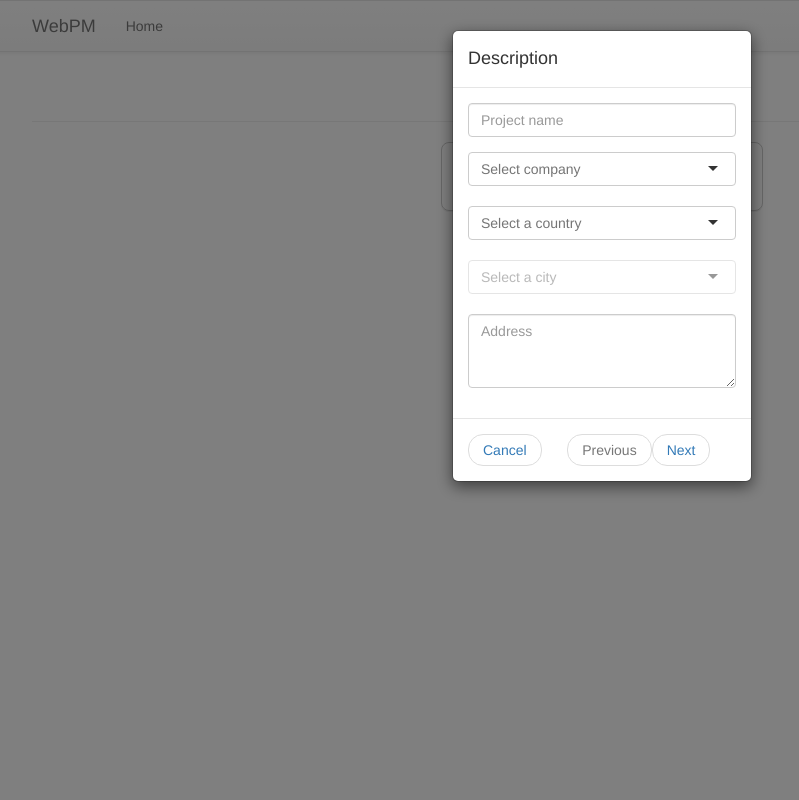
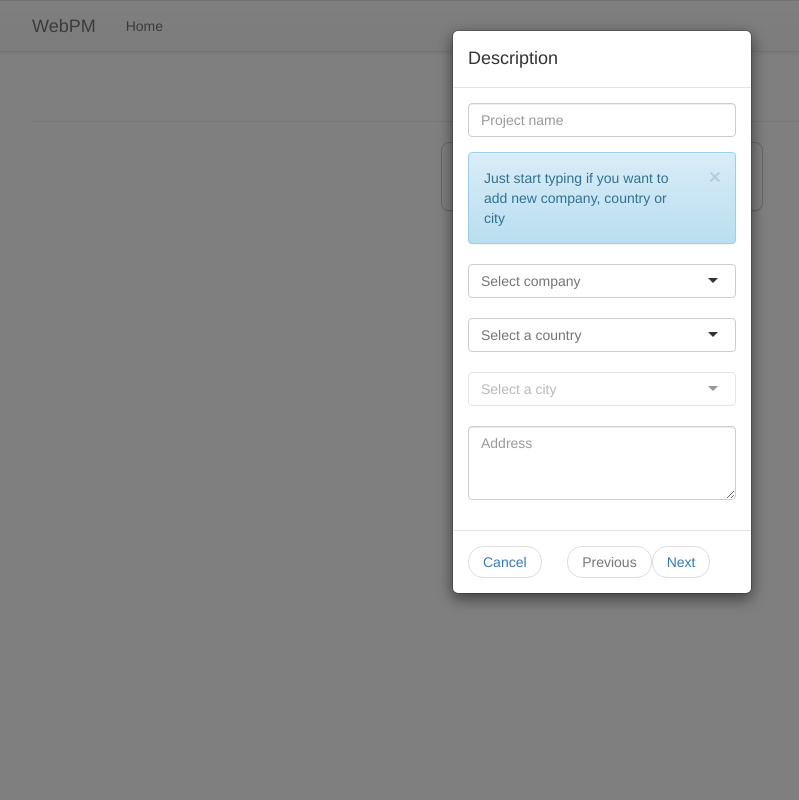
Before and after one commit to Struik/SolvoPM, a Django app: page / in a window 1280 px wide, after a click on "Add". Shown: the whole page, without its empty margins (38-837 px from the left). Run offline with Django 3.2, Linux system fonts and the light colour scheme; data that the repository does not hold is empty; some libraries are stand-ins or nearby versions.

Commit message:
Payment actions and info form

```diff
--- a/WebPM/static/js/main.js
+++ b/WebPM/static/js/main.js
@@ -111,12 +111,21 @@ $(document).ready(function(){
 
     //This variables are needed to have possibility to programmatically clear and update selectized fields.
     //One variable for each select
-    var $selectCity = $('#selectCity').selectize();
     var $selectStage = $('#selectStage').selectize();
     var $selectPayment = $('#selectPayment').selectize();
+    var $selectCity = $('#selectCity').selectize({
+        create: function (input, callback){
+            //Passing extra argument for cities since it has foreign key to countries reference
+            newRefValue(input, callback, this, {'country_id': $('#selectCountry').val()});
+        },
+    });
+
+    selectCity = $selectCity[0].selectize;
+    selectCity.disable();
 
     //Separate selectize initialisation on country select node
-    //Populating cities select with values on country change
+    //Populating cities select field with values on country change
+    //Variable cities is defined in html template
     $('#selectCountry').selectize({
         onChange: function(value) {
             console.log('Country changed');
@@ -124,8 +133,10 @@ $(document).ready(function(){
             var country = $('#selectCountry').text()
             selectCity.disable();
             selectCity.clearOptions();
-            for (var i = 0; i < cities[country].length; i++) {
-                selectCity.addOption({value: cities[country][i]['id'], text: cities[country][i]['name']})
+            if (cities[country]){
+                for (var i = 0; i < cities[country].length; i++) {
+                    selectCity.addOption({value: cities[country][i]['id'], text: cities[country][i]['name']})
+                }
             }
             selectCity.enable();
         },
@@ -134,8 +145,7 @@ $(document).ready(function(){
         },
     });
 
-    selectCity = $selectCity[0].selectize;
-    selectCity.disable();
+
 
     $('#selectContractType').selectize({
         onChange: function(value) {
@@ -212,7 +222,7 @@ $(document).ready(function(){
             },
             paymentAmount: {
                 required: true,
-                number: true,
+                digits: true,
             },
             paymentDate: {
                 required: true,
@@ -444,17 +454,23 @@ $(document).ready(function(){
     });
 
     //Function to add new value in DB references when it's added via select field on the form
-    var newRefValue = function(input, callback, object){
+    //parentReference is an extra argument for references which have foreign key to other reference
+    var newRefValue = function(input, callback, object, parentReference){
         var selectId = object.$input[0].id;
         console.log(selectId);
         var referenceName = $('#' + selectId).attr('reference_id');
         var newValue = {'referenceName': referenceName, 'value': input}
+        if (parentReference){
+            console.log('Parent ref: ' + JSON.stringify(parentReference));
+            newValue['parentReference'] = JSON.stringify(parentReference);
+        }
         console.log('Adding new value to the reference');
         console.log(newValue);
         $.ajax({
             type: 'POST',
             url: "new_ref_value",
             data: newValue,
+            dataType: "json",
             success: function (result) {
                 console.log('Response on adding new value to reference request:');
                 console.log(result['refId']);
--- a/WebPM/views.py
+++ b/WebPM/views.py
@@ -86,7 +86,16 @@ def new_ref_value(request):
         logger.info(params['referenceName'])
         model = getattr(WebPM.models, params['referenceName'])
         logger.info(model)
-        ref = model(name = params['value'])
+        ref = model(name=params['value'])
+        #If parentReference exists then given reference has foreign key to another reference
+        if 'parentReference' in params:
+            logger.info(str(params['referenceName']) + ' is linked to another reference')
+            parentRef = json.loads(params['parentReference'])
+            logger.info(parentRef)
+            parentField = list(parentRef.keys())[0]
+            parentValue = parentRef[parentField]
+            setattr(ref, parentField, parentValue)
+        logger.info(ref)
         ref.save()
         logger.info('New reference value id: ' + str(ref.id))
     return HttpResponse(json.dumps({'refId': ref.id}), content_type='application/json')
--- a/templates/main.html
+++ b/templates/main.html
@@ -26,6 +26,8 @@
 
     var projectAttrs = '{{projectAttrs.Countries}}';
     console.log(cities);
+
+
 
 
 </script>
@@ -72,6 +74,12 @@
                                placeholder="Project name">
                     </div>
 
+                    <div class="alert alert-info alert-dismissible" role="alert">
+                        <button type="button" class="close" data-dismiss="alert" aria-label="Close"><span
+                                aria-hidden="true">&times;</span></button>
+                        Just start typing if you want to add new company, country or city
+                    </div>
+
                     <div class="form-group">
                         <select class="form-control selectize" id="selectCompany" name="selectCompany"
                                 placeholder="Select company" reference_id="Companies">
@@ -93,7 +101,7 @@
                     </div>
 
                     <div class="form-group">
-                        <select class="form-control selectize" id="selectCity" name="selectCity"
+                        <select class="form-control selfselectized" id="selectCity" name="selectCity"
                                 placeholder="Select a city" reference_id="Cities">
                             <option value="">Select a city</option>
                             {% for query in projectAttrs.Cities %}
--- a/templates/projects.html
+++ b/templates/projects.html
@@ -22,7 +22,7 @@
 {% block page-header %}Projects{% endblock %}
 
 {% block content %}
-<table id="projects" class="table table-bordered" cellspacing="0" width="100%">
+<table id="projects" class="table table-bordered " cellspacing="0" width="100%">
 </table>
 
 
```
